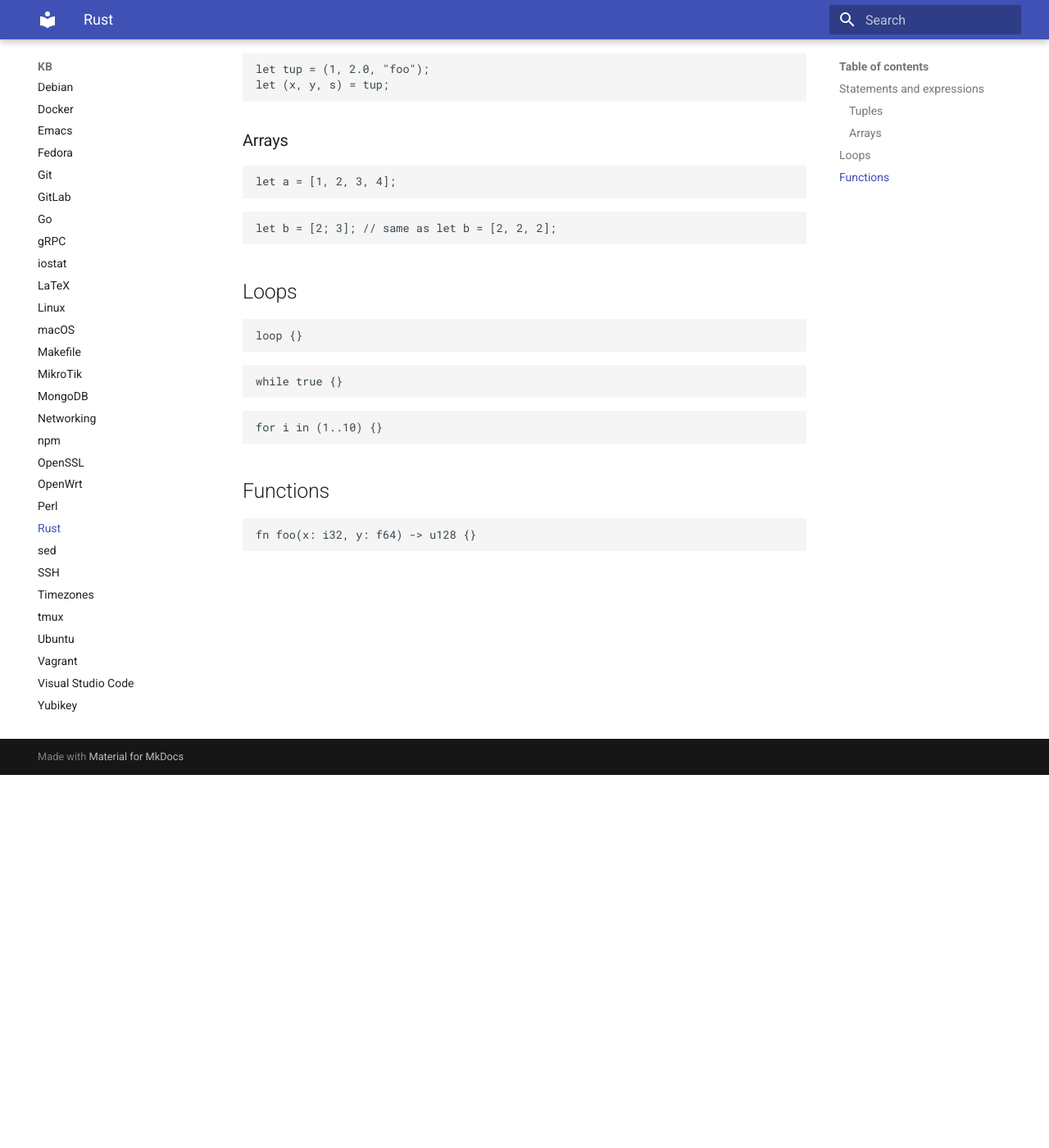
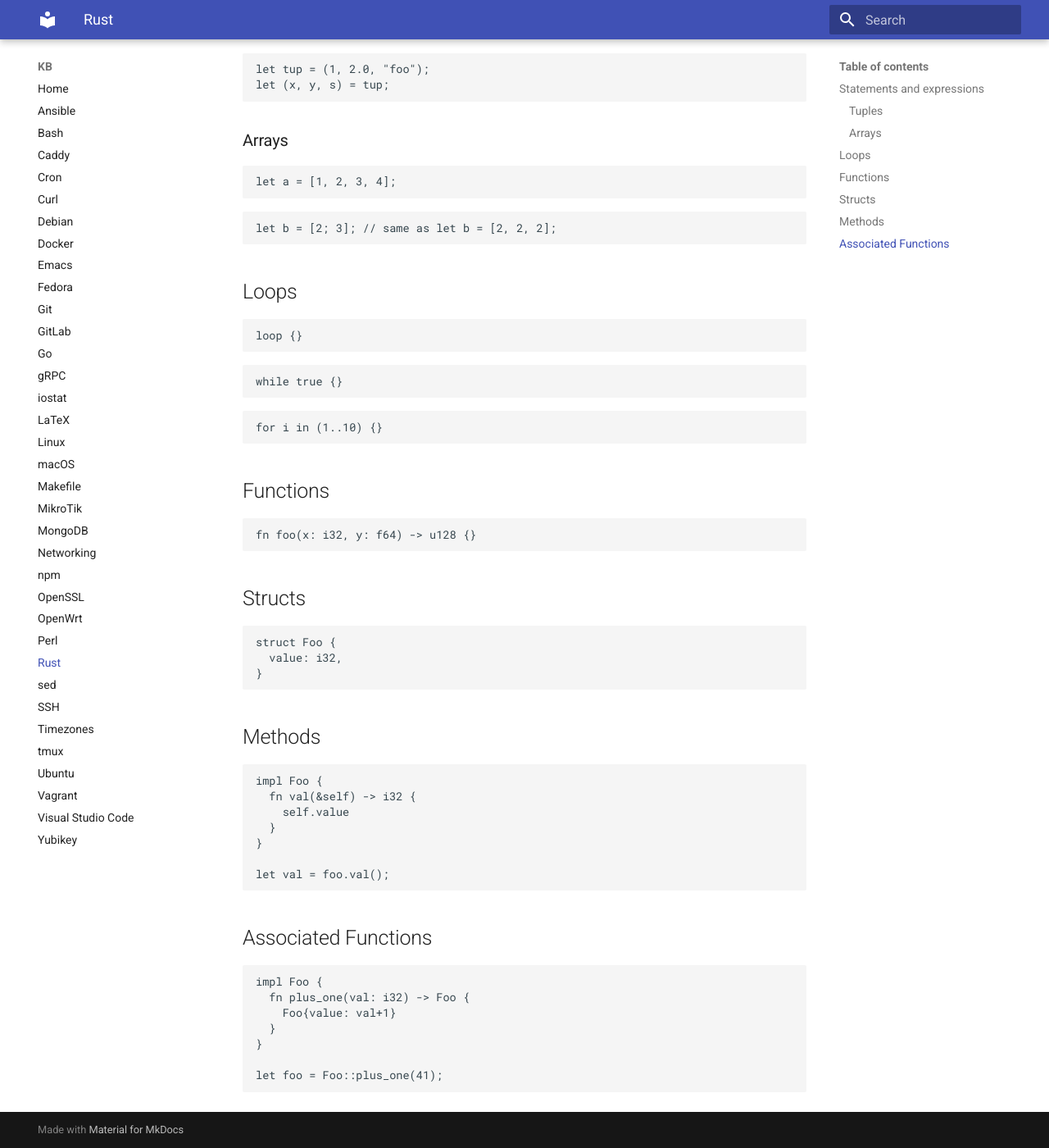
Before and after one commit to mbialon/kb, an MkDocs documentation site: the page built from docs/rust.md, in a window 1280 px wide and 1400 px high, scrolled down 455 px. Shown: the whole window at 82% size. Built offline with MkDocs 1.6.1 and Material for MkDocs 9.7.7, drawn with Linux system fonts in a browser that asks for light colours.

Commit message:
rust: structs and methods

````diff
--- a/docs/rust.md
+++ b/docs/rust.md
@@ -51,3 +51,35 @@
 ```
 fn foo(x: i32, y: f64) -> u128 {}
 ```
+
+## Structs
+
+```
+struct Foo {
+  value: i32,
+}
+```
+
+## Methods
+
+```
+impl Foo {
+  fn val(&self) -> i32 {
+    self.value
+  }
+}
+
+let val = foo.val();
+```
+
+## Associated Functions
+
+```
+impl Foo {
+  fn plus_one(val: i32) -> Foo {
+    Foo{value: val+1}
+  }
+}
+
+let foo = Foo::plus_one(41);
+```
````
